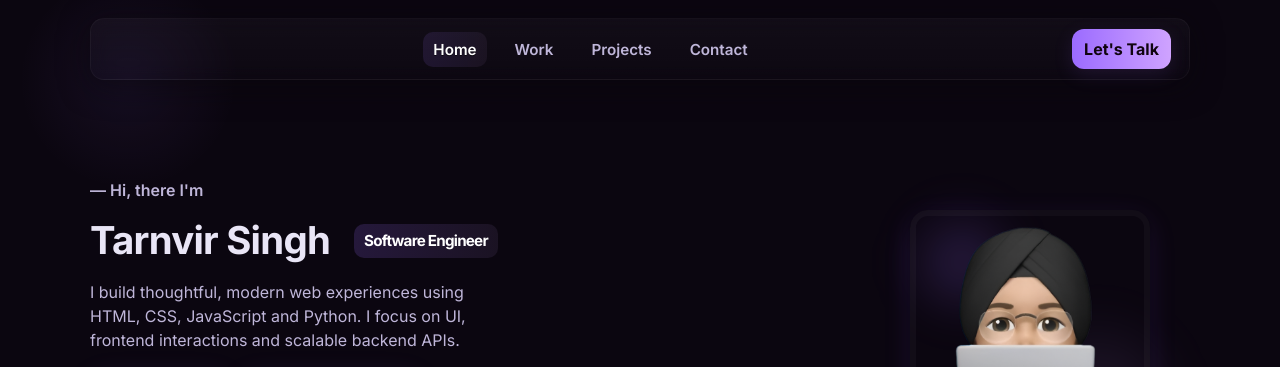
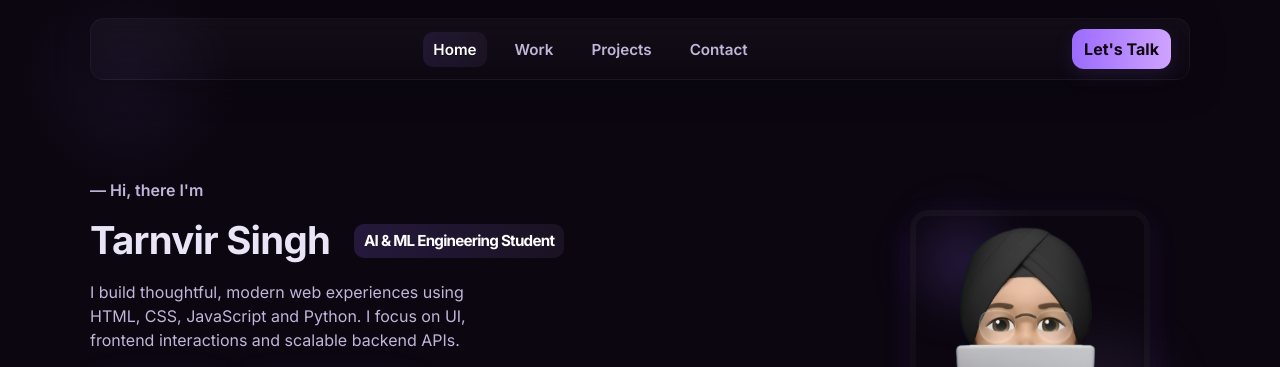
Before and after one commit to Taran-Saini13/My-Protfolio, a plain HTML site: page index.html in a window 1280 px wide. Shown: the top 367 px of the page. Drawn offline with Linux system fonts and the light colour scheme.

Commit message:
Update index.html

```diff
--- a/index.html
+++ b/index.html
@@ -45,7 +45,7 @@
           <div class="eyebrow">— Hi, there I'm</div>
           <h1 class="hero-title">
             Tarnvir Singh
-            <span class="role">Software Engineer</span>
+            <span class="role">AI & ML Engineering Student</span>
           </h1>
 
           <p class="hero-desc">
```
